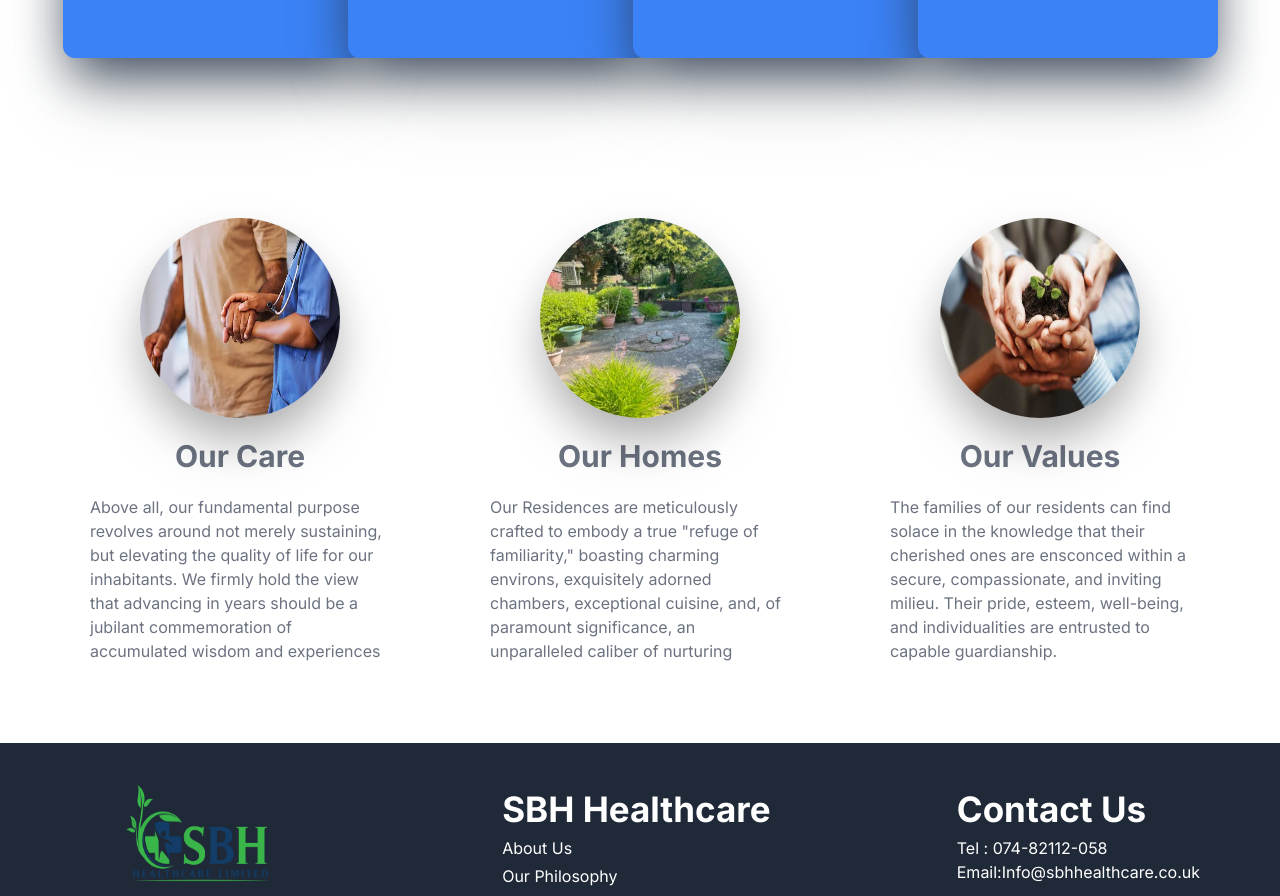
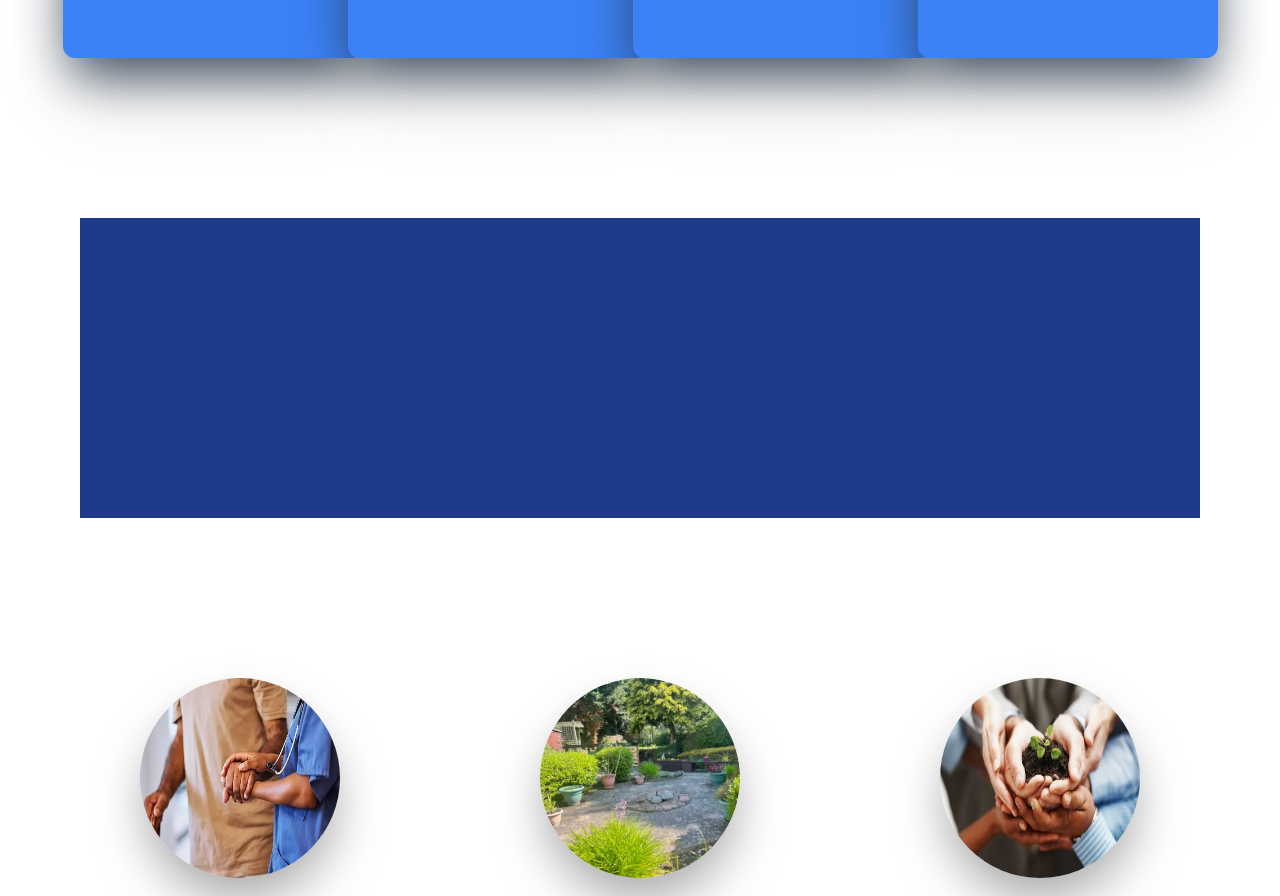
Before and after one commit to imtiaz3699/care-home, a Next.js app: page /about in a window 1280 px wide. Shown: the part 1180-2076 px from the top of the page. Built offline with nearby package versions, Linux system fonts and the light colour scheme.

Commit message:
last-comit

```diff
--- a/src/app/about/page.tsx
+++ b/src/app/about/page.tsx
@@ -100,7 +100,9 @@ const dataFinal = [
             })
            }
       </div>
-
+<div className='w-full px-20 flex flex-row items-center py-20'>
+           <div className='w-full h-[300px] bg-blue-900'></div>
+</div>
       <div className='grid grid-cols-1 md:grid-cols-2 lg:grid-cols-3  place-items-center py-20 px-20 gap-20   '>
     {
         ourCare.map((element,idx)=> {
@@ -114,18 +116,7 @@ const dataFinal = [
         })
     }
       </div>
-{/* <div className=' py-20 text-center font-bold text-[30px] px-3 bg-blue-900 md:text-[35px] text-white'>
-    Our Philosophy of Care
-</div> */}
-{/* <div className='py-20 flex flex-row justify-center px-3'>
-    <div className='bg-blue-900 text-white p-4 border border-green-800 rounded-xl w-[800px]'>
-        <div className='text-[18] md:text-[20px] '>Every SBH Residence operates based on a care philosophy that mandates the provision of a secure and cozy setting for all inhabitants. Our commitment entails treating everyone with honor and impartiality, regardless of their requirements and histories, within an ambiance of confidence and recognition.</div>
-        <br />
-        <div className=''>We hold a firm conviction in championing self-reliance and recognizing the uniqueness of each resident. It is our tenet that every individual receives a personalized care strategy tailored to their needs and desires, affording them the autonomy to shape elements of their daily regimen. Moreover, we wholeheartedly embrace and encourage recurrent gatherings with kin and companions.
-<br /><br />
-To ensure that our high standard of care is maintained, an independent quality assurance system is in place.</div>
-    </div>
-</div> */}
+
 
 <Footer/>
     </>
--- a/src/app/contact_us/page.tsx
+++ b/src/app/contact_us/page.tsx
@@ -37,10 +37,10 @@ function ContactUs() {
     <>
 <Navbar/>
 <div className='w-full h-[500px] object-cover' style = {{backgroundImage:'url(/our-services.png)'}}></div>
-<div className='grid grid-cols-1 md:grid-cols-2 lg:grid-cols-3  place-items-center w-full  px-20 gap-20 translate-y-[-10%] lg:translate-y-[-4%] 2xl:grid-cols-4 2xl:translate-y-[-30%] '>
+<div className='grid grid-cols-1 md:grid-cols-2 lg:grid-cols-3 place-items-center  px-20 gap-20 translate-y-[-10%] lg:translate-y-[-4%]  2xl:translate-y-[-30%] '>
 {
     contactUs.map((element,idx)=> {
-        return <div className='w-[300px] bg-white text-center px-3 rounded-xl  shadow-2xl shadow-slate-700 drop-shadow-2xl border-2  py-5 h-[200px] flex flex-col items-center '>
+        return <div className='w-[300px] bg-white text-center px-3 rounded-xl shadow-2xl shadow-slate-700 drop-shadow-2xl border-2 py-5 h-[200px] flex flex-col items-center '>
         <div className=' top-0 rounded-xl w-[70px] h-[70px] flex flex-row items-center justify-center'>
         <img src={element.img} alt="" className="w-[50px] h-[50px] md:w-[50px] md:h-[50px]"/>
         </div>
@@ -54,7 +54,7 @@ function ContactUs() {
 <div className='flex flex-row items-center justify-center'>
 
 </div>
-<div className='px-20 py-20'>This is the best</div>
+{/* <div className='px-20 py-20'>This is the best</div> */}
 <div className='flex flex-col lg:flex-row items-center justify-center px-3 md:px-20 py-20 gap-20'>
   <div className='flex flex-col gap-10'>
     <div className='flex flex-row items-center gap-10'>
```
